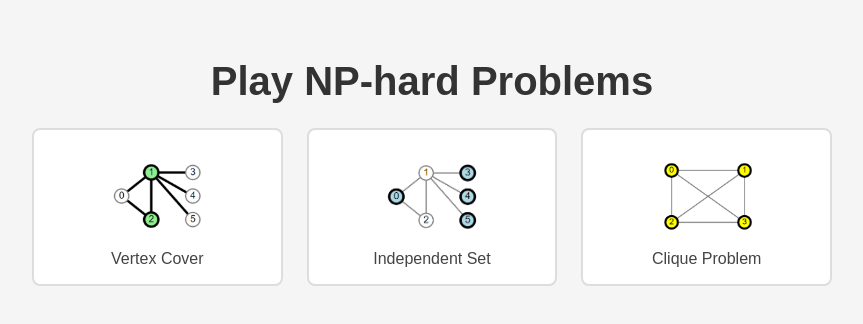
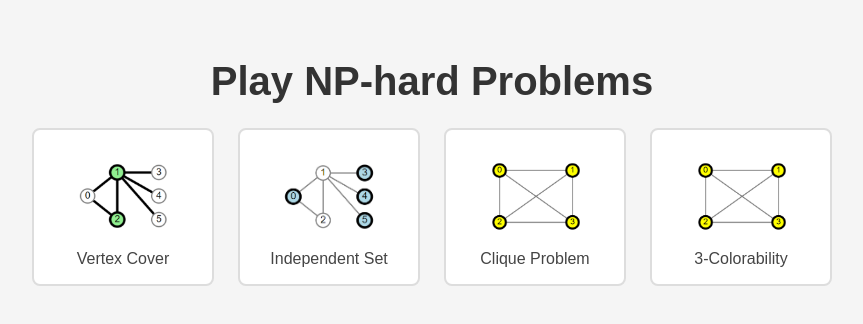
Before and after one commit to jacksoncmu/nphard, a React (Create React App) app in the folder my-app/: page / in a window 1280 px wide. Shown: the top 324 px of the page, without its empty margins (208-1071 px from the left). Built offline with nearby package versions, Linux system fonts and the light colour scheme.

Commit message:
3-colorablity basic logic

```diff
--- a/my-app/src/App.js
+++ b/my-app/src/App.js
@@ -3,7 +3,7 @@ import './App.css';
 import VertexCoverGame from './components/VertexCoverGame';
 import IndependentSetGame from './components/IndependentSetGame';
 import CliqueGame from './components/CliqueGame';
-
+import ThreeColorGame from './components/ThreeColorGame';
 // Data for each game
 const games = [
   {
@@ -23,6 +23,13 @@ const games = [
     id: 'clique-game',
     name: 'Clique Problem',
     component: CliqueGame,
+    image: require('./assets/clique-game.png'),
+  }
+  ,
+  {
+    id: 'three-color-game',
+    name: '3-Colorability',
+    component: ThreeColorGame,
     image: require('./assets/clique-game.png'),
   }
 
```
